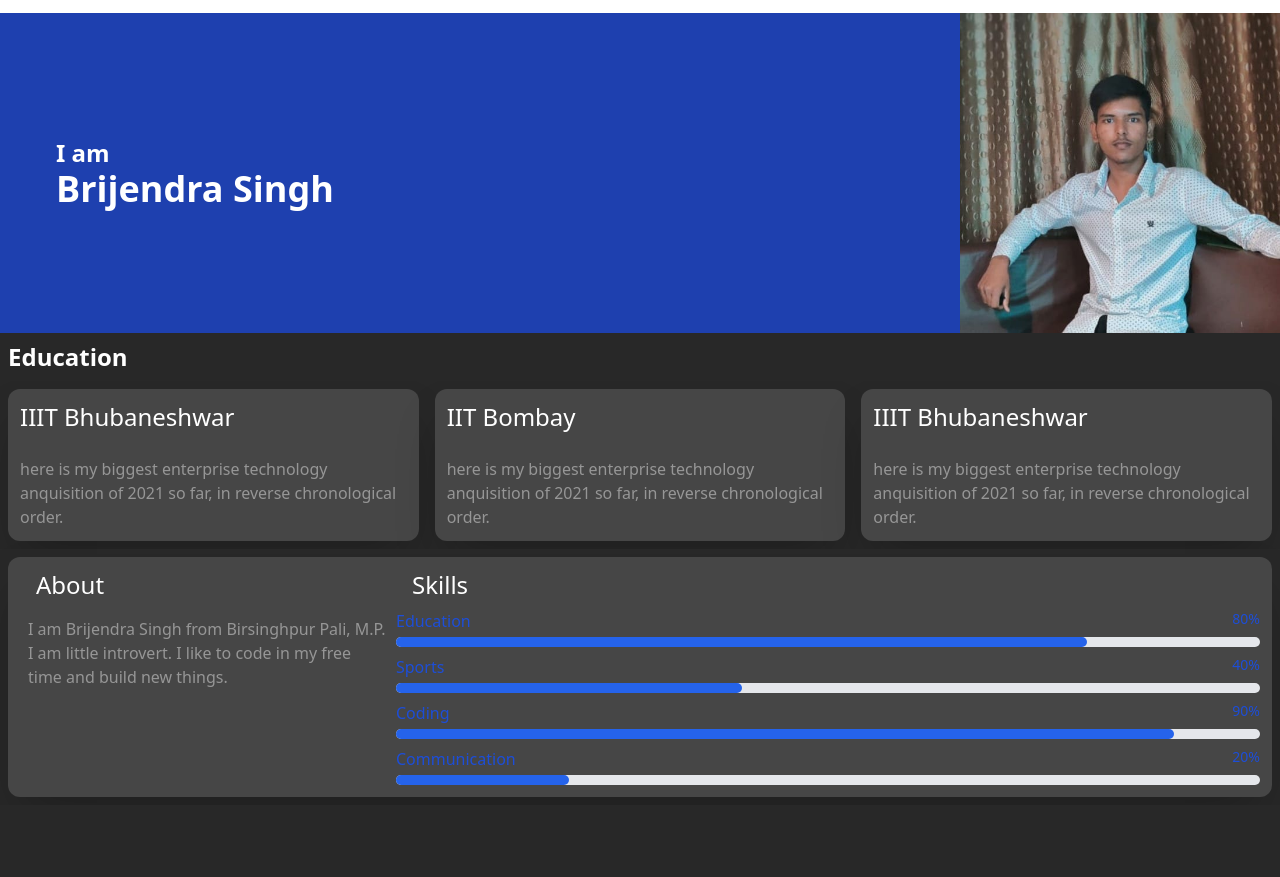
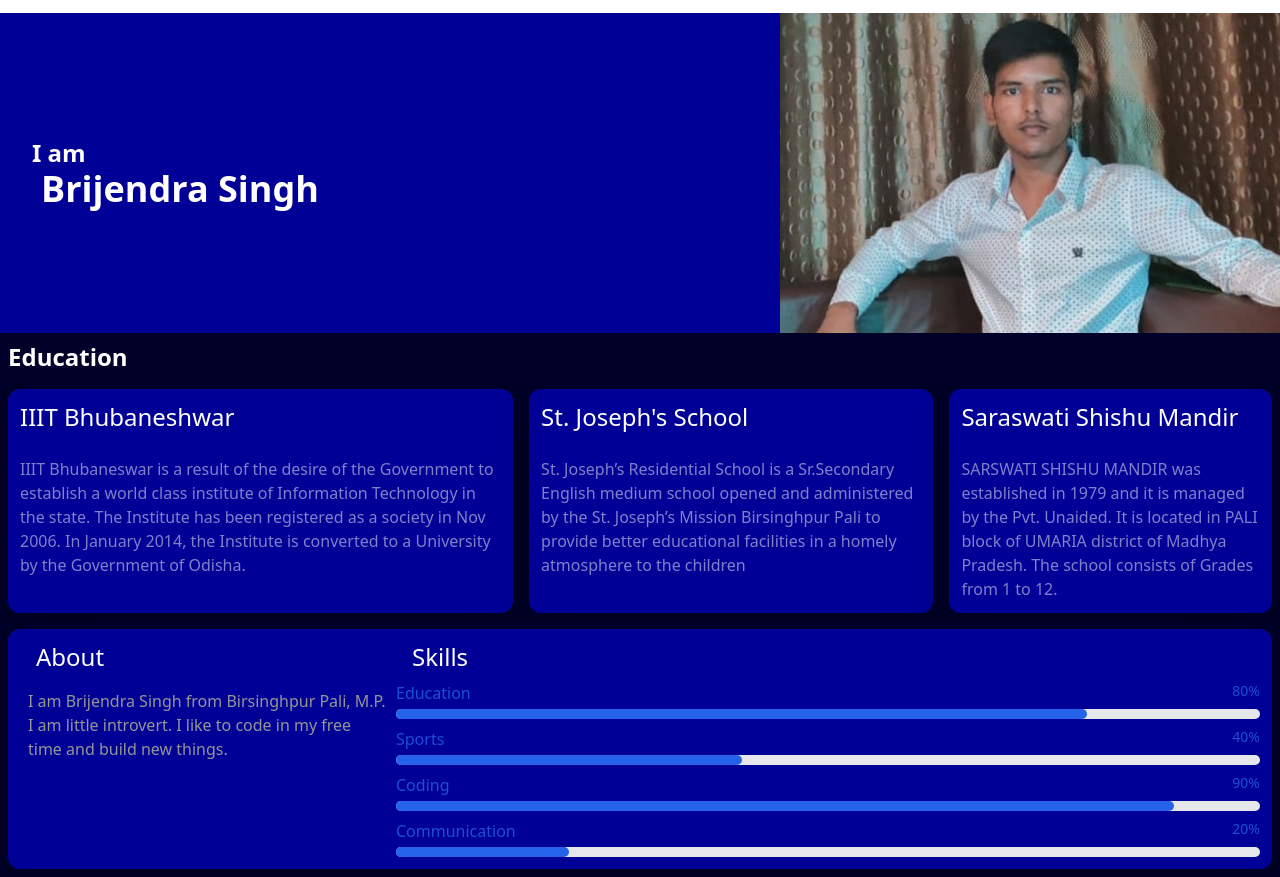
Before and after one commit to Brijendra-Singh2003/MyPortfolio, a plain HTML site: page index.html in a window 1280 px wide. Shown: the part 51-928 px from the top of the page. Before the commit the page ends 856 px from the top, so only its background shows below. Drawn offline with nearby package versions, Linux system fonts and the light colour scheme.

Commit message:
layout changed

```diff
--- a/index.html
+++ b/index.html
@@ -9,7 +9,7 @@
   <title>tail</title>
 </head>
 
-<body class="bg-[rgb(40,40,40)]" onload="goo(this)">
+<body class="bg-[rgb(0,0,40)]" onload="goo(this)">
 
   <nav id="nav" class="bg-white border-gray-200 dark:bg-gray-900">
     <div class="max-w-screen-xl flex flex-wrap items-center justify-between mx-auto p-4">
@@ -56,39 +56,35 @@
       </div>
     </div>
   </nav>
-  <div class="grid grid-cols-12 bg-blue-800">
-    <span class="px-14 col-span-9 text-white flex">
-      <div class="my-auto">
-        <h1 class="self-center text-2xl font-semibold text-white">I am</h1>
-        <h1 class="self-center text-4xl font-semibold whitespace-nowrap dark:text-white">Brijendra Singh</h1>
-      </div>
-    </span>
-
-    <img class="col-span-3" src="./images/myImage.jpg" alt="">
+  <div class="flex flex-wrap-reverse justify-between w-full bg-[rgb(0,0,150)]">
+    <div class="my-auto p-3 min-w-80 max-w-[360px] grow ">
+      <h1 class="self-center mx-5 text-2xl font-semibold text-white">I am</h1>
+      <h1 class="self-center text-center text-4xl font-semibold whitespace-nowrap text-white">Brijendra Singh</h1>
+    </div>
+    <div class="h-80 min-w-80 max-w-[500px] grow overflow-hidden">
+      <img class="object-cover h-full w-full" src="./images/myImage.jpg" alt="">
+    </div>
   </div>
   <h1 class="text-white font-semibold text-2xl p-2">Education</h1>
   <div class="flex w-full overflow-scroll">
-    <div class="bg-[rgb(70,70,70)] m-2 rounded-xl shadow-2xl">
-      <h1 class="text-white p-3 text-2xl">IIIT Bhubaneshwar</h1>
-      <p class="text-[rgb(150,150,150)] p-3 inline-block min-w-[280px]">
-        here is my biggest enterprise technology anquisition of 2021 so far, in reverse chronological order.
-      </p>
+    <div class="bg-[rgb(0,0,150)] m-2 rounded-xl shadow-2xl">
+      <a href="https://www.iiit-bh.ac.in/" target="_blank" class="text-white p-3 text-2xl inline-block">IIIT Bhubaneshwar</a>
+      <p class="text-[rgba(255,255,255,0.5)] p-3 inline-block min-w-[290px]">
+        IIIT Bhubaneswar is a result of the desire of the Government to establish a world class institute of Information Technology in the state. The Institute has been registered as a society in Nov 2006. In January 2014, the Institute is converted to a University by the Government of Odisha.      </p>
+      </div>
+      <div class="bg-[rgb(0,0,150)] m-2 rounded-xl shadow-2xl inline-block">
+      <a href="http://sjspali.com/" target="_blank" class="text-white p-3 text-2xl inline-block">St. Joseph's School</a>
+      <p class="text-[rgba(255,255,255,0.5)] p-3 inline-block min-w-[290px]">
+        St. Joseph’s Residential School is a Sr.Secondary English medium school opened and administered by the St. Joseph’s Mission Birsinghpur Pali to provide better educational facilities in a homely atmosphere to the children      </p>
     </div>
-    <div class="bg-[rgb(70,70,70)] m-2 rounded-xl shadow-2xl inline-block">
-      <h1 class="text-white p-3 text-2xl">IIT Bombay</h1>
-      <p class="text-[rgb(150,150,150)] p-3 inline-block min-w-[280px]">
-        here is my biggest enterprise technology anquisition of 2021 so far, in reverse chronological order.
-      </p>
-    </div>
-    <div class="bg-[rgb(70,70,70)] m-2 rounded-xl shadow-2xl inline-block">
-      <h1 class="text-white p-3 text-2xl">IIIT Bhubaneshwar</h1>
-      <p class="text-[rgb(150,150,150)] p-3 inline-block min-w-[280px]">
-        here is my biggest enterprise technology anquisition of 2021 so far, in reverse chronological order.
-      </p>
+    <div class="bg-[rgb(0,0,150)] m-2 rounded-xl shadow-2xl inline-block">
+      <h1 class="text-white p-3 text-2xl">Saraswati Shishu Mandir</h1>
+      <p class="text-[rgba(255,255,255,0.5)] p-3 inline-block min-w-[290px]">
+        SARSWATI SHISHU MANDIR was established in 1979 and it is managed by the Pvt. Unaided. It is located in PALI block of UMARIA district of Madhya Pradesh. The school consists of Grades from 1 to 12.      </p>
     </div>
   </div>
 
-  <div class="flex flex-wrap bg-[rgb(70,70,70)] m-2 p-3 rounded-xl shadow-2xl">
+  <div class="flex flex-wrap bg-[rgb(0,0,150)] m-2 p-3 rounded-xl shadow-2xl">
     <div class="max-w-[360px] w-[100vw] mx-2">
       <h1 class="text-white px-2 text-2xl">About</h1><span class="my-4 text-[rgb(150,150,150)] inline-block">I am Brijendra
         Singh from Birsinghpur Pali, M.P. I am little introvert. I like to code in my free time and build new
@@ -134,22 +130,6 @@
     </div>
   </div>
 
-  <script>
-    function goo(a) {
-
-      let b = document.getElementById('nav')
-      if(b.offsetWidth < 500) {
-        b.nextElementSibling.remove()
-        b.insertAdjacentHTML( 'afterend' , `
-        <div class="relative overflow-hidden h-80  object-center">
-        <img src="./images/myImage.jpg" alt="">
-        <div class="text-white text-3xl absolute bottom-0 inline-block w-full text-center py-3 bg-gradient-to-t from-black">Brijendra Singh</div>
-        </div>
-        `)
-      }
-    }
-  </script>
-
 </body>
 
 </html>
```
